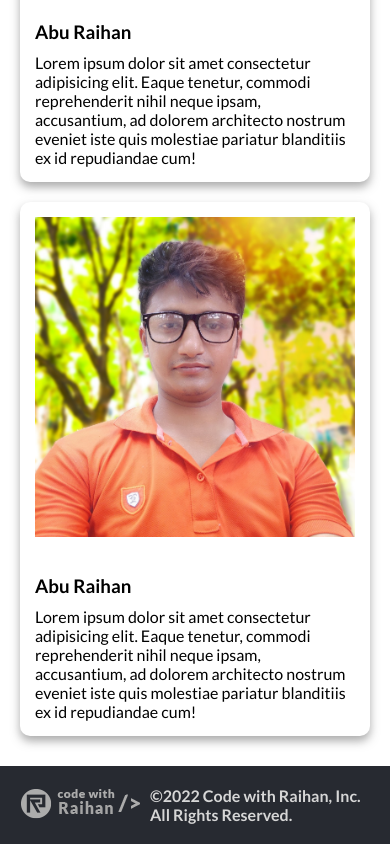
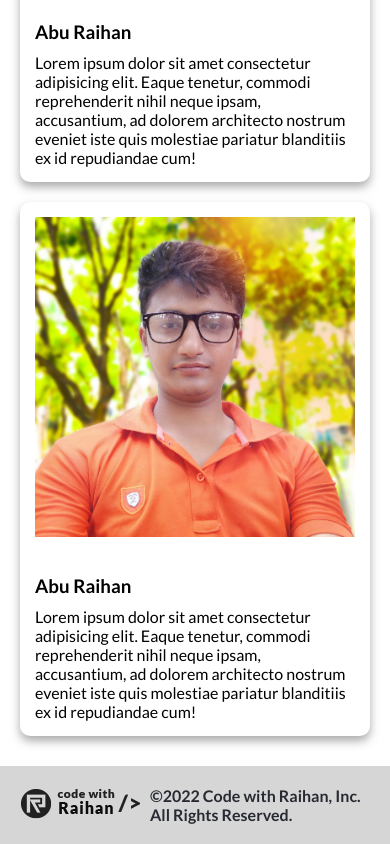
Before and after one commit to raihan2bd/code-with-raihan, a website: page about.html in a window 390 px wide. Shown: the part 2949-3793 px from the top of the page. Drawn offline with Linux system fonts and the light colour scheme.

Commit message:
Fix Footer background in mobile version

```diff
--- a/about.css
+++ b/about.css
@@ -158,9 +158,9 @@ address {
   margin: 10px 0;
 }
 
-.footer {
-  background: #272a31;
-  color: #d6d6d6;
+
+.d-footer {
+  display: none !important;
 }
 
 @media screen and (min-width: 768px) {
@@ -182,4 +182,16 @@ address {
   .past-item {
     max-width: 47%;
   }
+
+  .black-footer {
+    background: #272a31;
+    color: #d6d6d6;
+  }
+  .m-footer {
+    display: none;
+  }
+
+  .d-footer {
+    display: block !important;
+  }
 }
--- a/about.html
+++ b/about.html
@@ -155,8 +155,11 @@
   </main>
   <footer class="footer black-footer">
     <div class="footer-block">
-      <div class="logo">
+      <div class="logo d-footer">
         <img src="./images/logo-grey.png" alt="Code with Raihan"/>
+      </div>
+      <div class="logo m-footer">
+        <img src="./images/logo-dark-grey.png" alt="Code with Raihan"/>
       </div>
       <h3>&#169;2022 Code with Raihan, Inc. All Rights Reserved.</h3>
     </div>
--- a/style.css
+++ b/style.css
@@ -548,6 +548,8 @@ a {
 
 .footer-block .logo {
   margin-right: 10px;
+  align-self: center;
+  justify-self: center;
 }
 
 .footer-block h3 {
```
